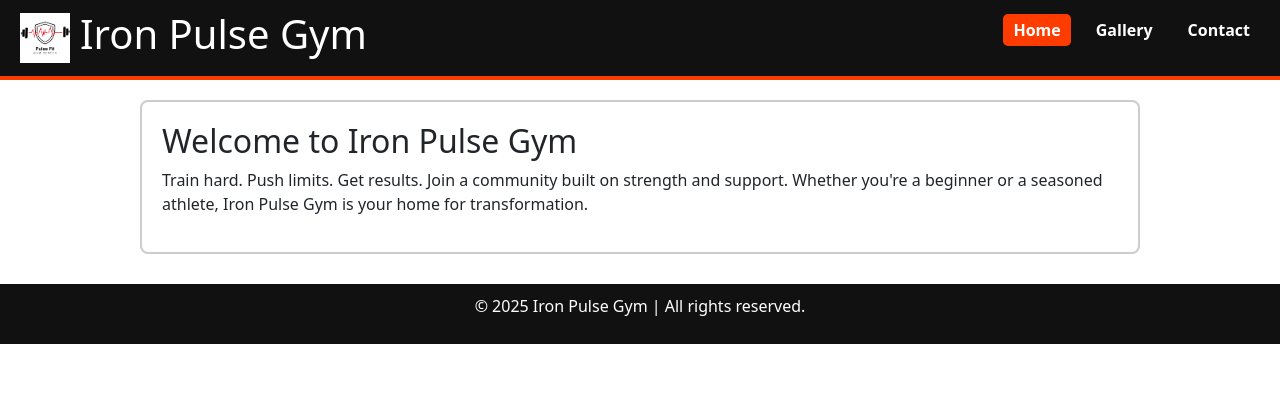
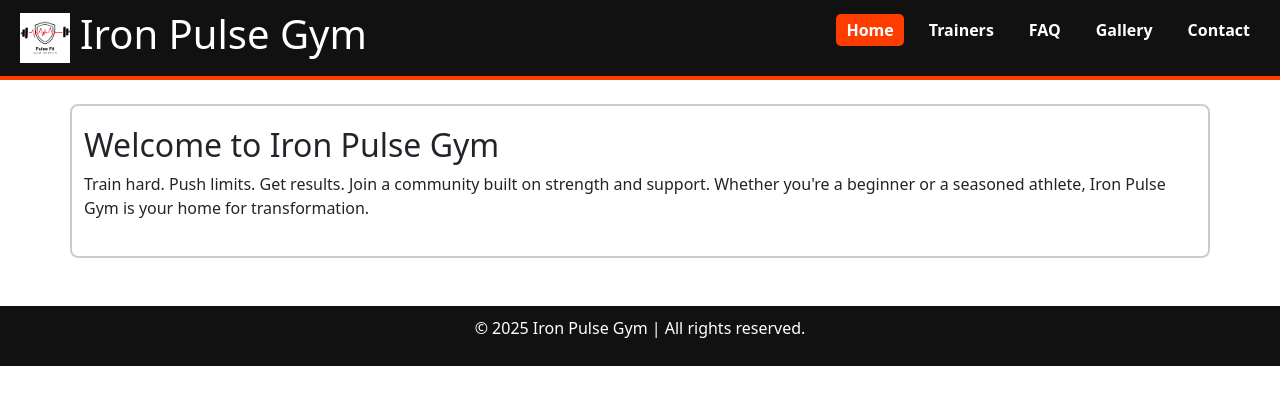
Before and after one commit to zunaidr361/pulse-fit-2-2, a plain HTML site: page index.html in a window 1280 px wide. Drawn offline with nearby package versions, Linux system fonts and the light colour scheme.

Commit message:
Add files via upload

```diff
--- a/index.html
+++ b/index.html
@@ -7,11 +7,10 @@
   <link rel="stylesheet" href="style.css" />
 
   <!-- Bootstrap 5 CSS CDN -->
-<link href="https://cdn.jsdelivr.net/npm/bootstrap@5.1.3/dist/css/bootstrap.min.css" rel="stylesheet">
+  <link href="https://cdn.jsdelivr.net/npm/bootstrap@5.1.3/dist/css/bootstrap.min.css" rel="stylesheet">
 
-<!-- Bootstrap 5 JS CDN -->
-<script src="https://cdn.jsdelivr.net/npm/bootstrap@5.1.3/dist/js/bootstrap.bundle.min.js"></script>
-
+  <!-- Bootstrap 5 JS CDN -->
+  <script src="https://cdn.jsdelivr.net/npm/bootstrap@5.1.3/dist/js/bootstrap.bundle.min.js"></script>
 </head>
 <body>
   <header>
@@ -22,18 +21,20 @@
     <nav>
       <ul>
         <li><a href="index.html" class="active">Home</a></li>
+        <li><a href="trainers.html">Trainers</a></li>
+        <li><a href="faq.html">FAQ</a></li>
         <li><a href="gallery.html">Gallery</a></li>
         <li><a href="contact.html">Contact</a></li>
       </ul>
     </nav>
   </header>
 
-  <main>
+  <main class="container mt-4">
     <h2>Welcome to Iron Pulse Gym</h2>
     <p>Train hard. Push limits. Get results. Join a community built on strength and support. Whether you're a beginner or a seasoned athlete, Iron Pulse Gym is your home for transformation.</p>
   </main>
 
-  <footer>
+  <footer class="text-center mt-5 mb-3">
     <p>&copy; 2025 Iron Pulse Gym | All rights reserved.</p>
   </footer>
 </body>
```
